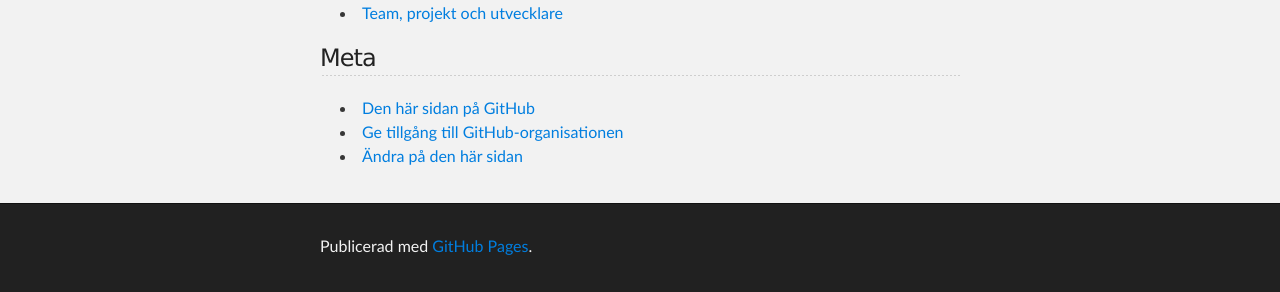
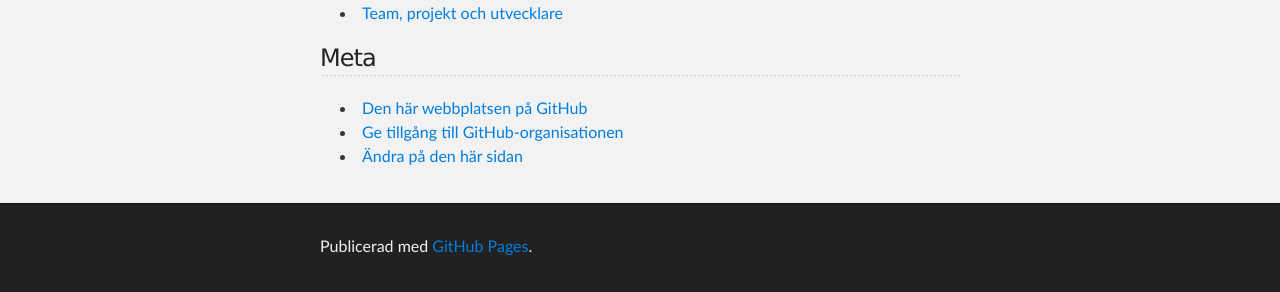
Before and after one commit to rails-se/rails-se.github.com, a Jekyll site: the page built from index.md, in a window 1280 px wide. Shown: the part 517-809 px from the top of the page. Built offline with Jekyll 4.4.1, drawn with Linux system fonts in a browser that asks for light colours.

Commit message:
Copy, README.

```diff
--- a/index.md
+++ b/index.md
@@ -22,6 +22,6 @@ layout: default
 
 ## Meta
 
-* [Den här sidan på GitHub](https://github.com/rails-se/rails-se.github.com/)
+* [Den här webbplatsen på GitHub](https://github.com/rails-se/rails-se.github.com/)
 * [Ge tillgång till GitHub-organisationen](https://github.com/organizations/rails-se/teams/317783)
 * [Ändra på den här sidan](https://github.com/rails-se/rails-se.github.com/edit/master/index.md)
```
Also changed, not shown: README.md.
